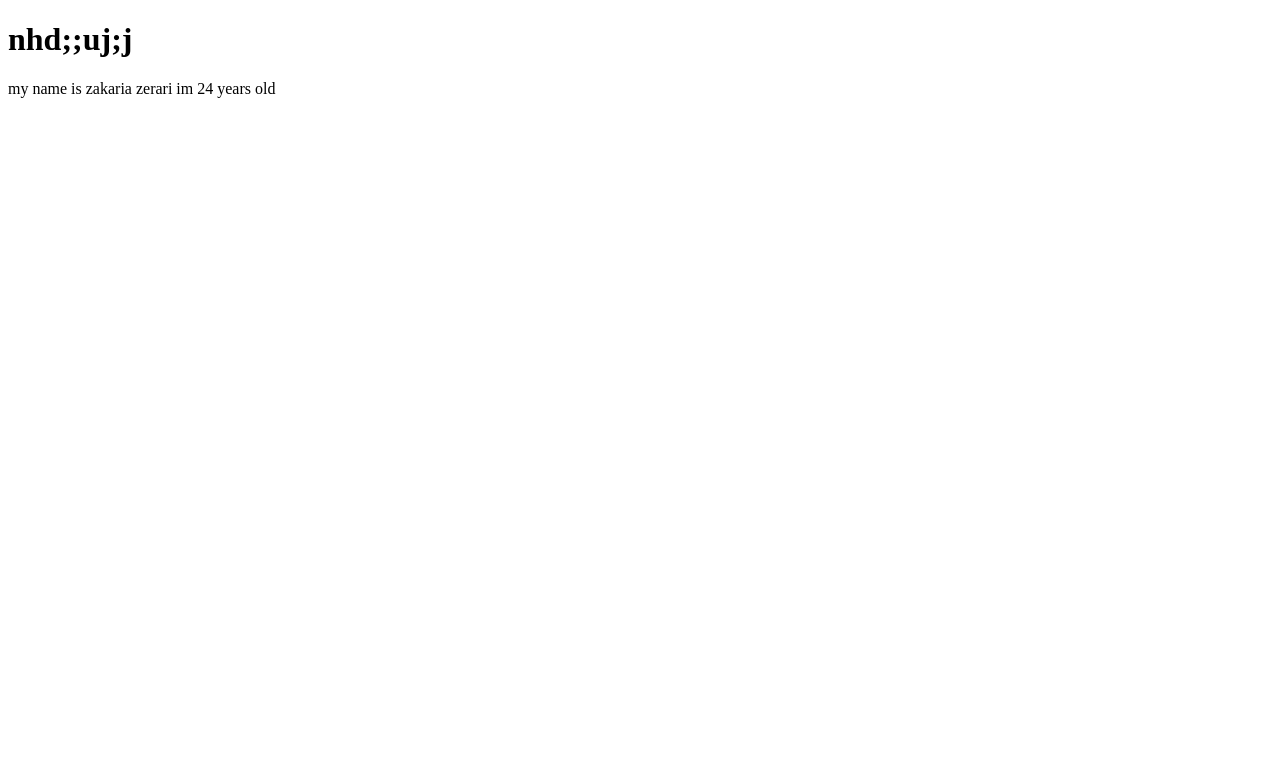
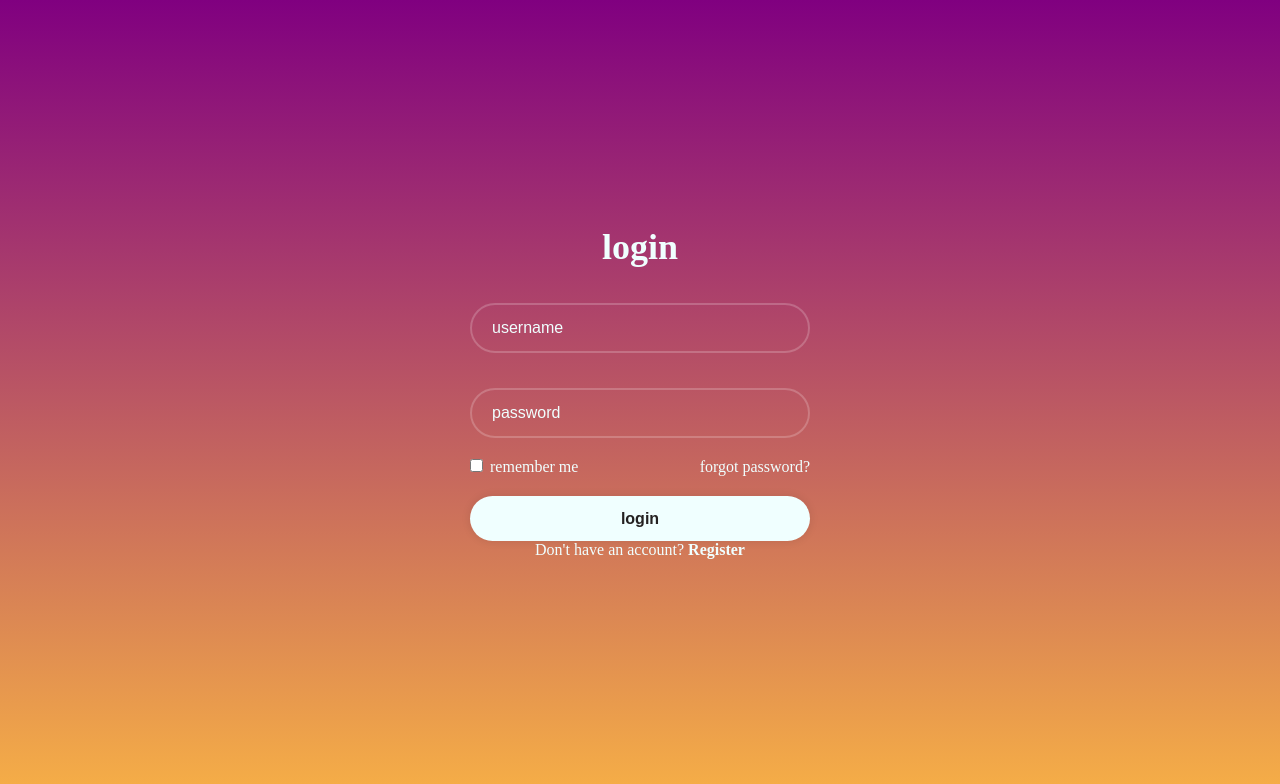
Before and after one commit to zakariazerari/test, a plain HTML site: page index.html in a window 1280 px wide. Drawn offline with Linux system fonts and the light colour scheme.

Commit message:
mon projet d'entrainement

```diff
--- a/index.html
+++ b/index.html
@@ -1,15 +1,37 @@
 <!DOCTYPE html>
 <html lang="en">
 <head>
+
     <meta charset="UTF-8">
+    <link rel="stylesheet" href="style.css">
     <meta name="viewport" content="width=device-width, initial-scale=1.0">
-    <title>Document</title>
+    <title>zakaria</title>
+
 </head>
 <body>
-    <h1>nhd;;uj;j</h1>
-    <p>
 
-        my name is zakaria zerari im 24 years old
-    </p>
+    <div class="wrapper">
+        <form action="">
+            <h1>login</h1>
+            <div class="input-box">
+                <input type="text" placeholder="username" required>
+            </div>
+            <div class="input-box">
+                <input type="password" placeholder="password" required>
+            </div>
+            <div class="remember-forgot">
+                <label ><input type="checkbox"> remember me </label>
+                <a href="#"> forgot password?</a>
+            </div>
+            <div class="register-link">
+                <button type="submit" class="btn"> login</button>
+                <p>Don't have an account? <a href="#">Register</a></p>
+            </div>
+
+
+
+        </form>
+
+    </div>
+
 </body>
-</html>
--- /dev/null
+++ b/style.css
@@ -0,0 +1,92 @@
+*{
+    margin: 0;
+    padding: 0;
+    box-sizing: border-box;
+    font-family: "poppins" sans-serif,;
+}
+body{
+    display: flex;
+    justify-content: center;
+    align-items: center;
+    min-height: 100vh;
+    background: rgb(2,0,36);
+background: linear-gradient(purple,rgb(247, 176, 70));
+
+
+}
+.wrapper{
+    width: 420px;
+    background-color: transparent;
+    color: azure;
+    border-radius: 10px;
+    padding: 30px 40px;
+}
+.wrapper h1{
+    font-size: 36px;
+    text-align:center ;
+}
+.wrapper .input-box{
+    width: 100%;
+    height: 50px;
+    margin: 35px 0;
+}
+.input-box input {
+    width: 100%;
+    height: 100%;
+    background-color: transparent;
+    border: none;
+    outline: none;
+    border: 2px solid rgba(255, 255,255,.2);
+    border-radius:  40px;
+    font-size: 16px;
+    color: azure;
+    padding: 20px 45px 20px 20px;
+}
+.input-box input::placeholder{
+    color: azure;
+}
+.wrapper .remember-forgot{
+    display: flex;
+    justify-content: space-between;
+    font-size: 14,5px;
+    margin: -15px 0 15px;
+}
+.remember-forgot label input {
+    color: azure;
+    margin-right: 3px;
+
+}
+.remember-forgot a{
+    color: azure;
+    text-decoration: none;
+}
+.register-link a:hover{
+    text-decoration: underline;
+}
+.wrapper .btn{
+    width: 100%;
+    height: 45px;
+    background-color: azure;
+    border: none;
+    outline: none;
+    border-radius: 40px;
+    box-shadow: 0 0 10px rgba(0, 0, 0, .1) ;
+    cursor: pointer;
+    font-size: 16px;
+    color: rgb(36, 33, 33);
+    font-weight: 600;
+
+}
+.wrapper .register-link{
+    font-size: 14,5px;
+    text-align:  center;
+    margin: 20px 0 15px;
+}
+.register-link p a {
+    color: azure;
+    text-decoration: none;
+    font-weight: 600;
+}
+.register-link p a:hover{
+    text-decoration: underline;
+}
```
